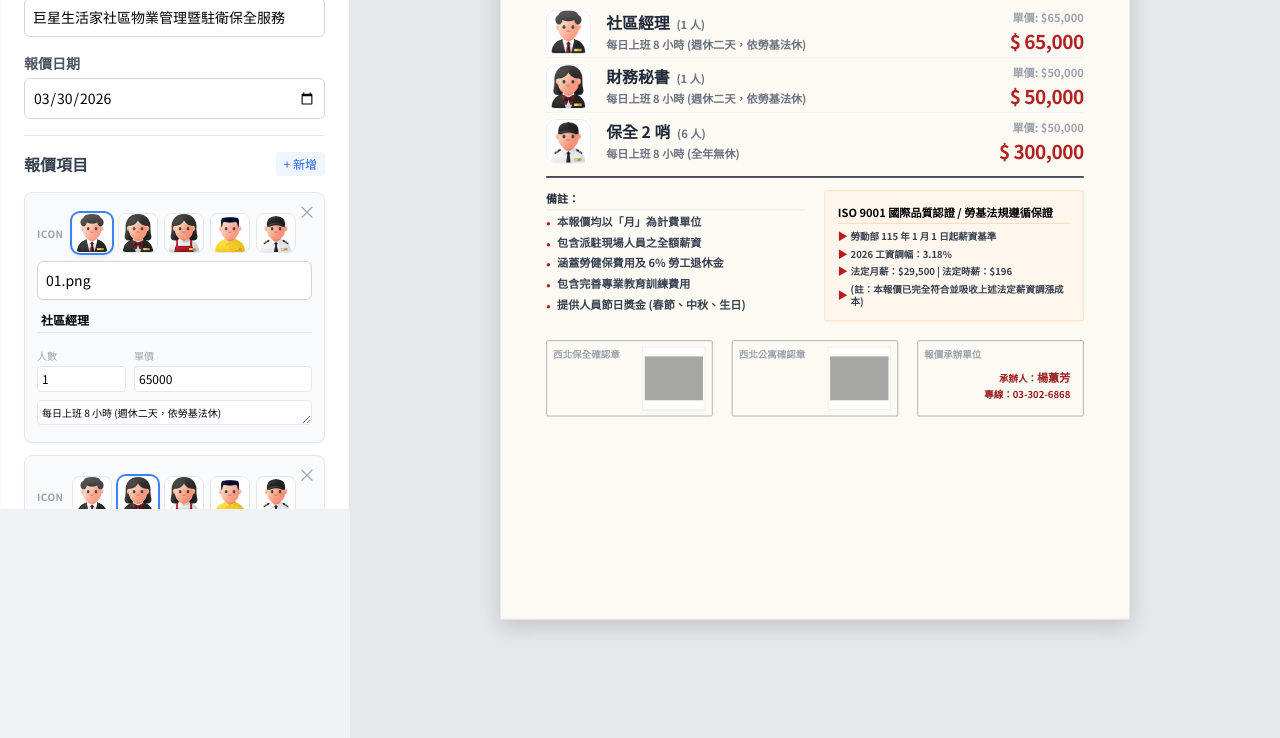
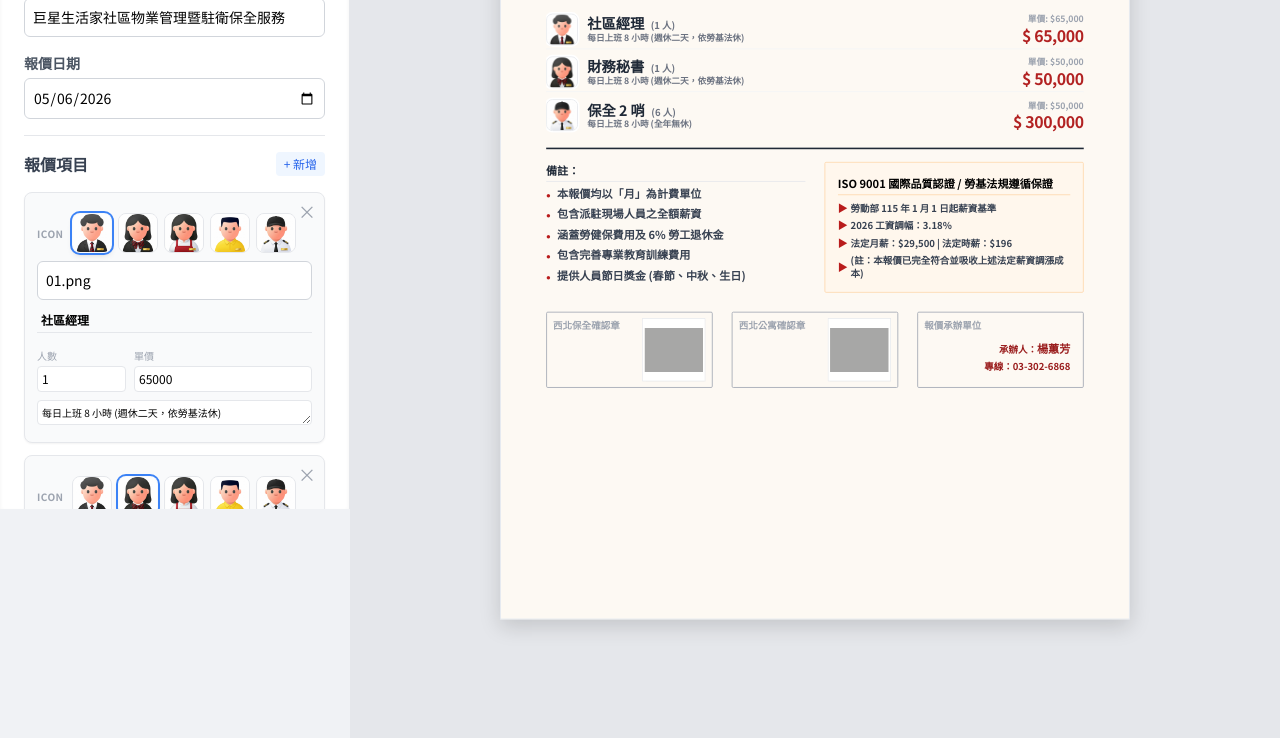
Before and after one commit to nwtaiwan/quotation, a plain HTML site: page index.html in a window 1280 px wide. Shown: the part 362-1100 px from the top of the page. Drawn offline with nearby package versions, Linux system fonts and the light colour scheme; grey boxes are pictures that could not be loaded.

Commit message:
Add files via upload

```diff
--- a/index.html
+++ b/index.html
@@ -340,7 +340,7 @@
                 <!-- 主資訊欄位 -->
                 <div class="grid grid-cols-12 gap-4 border-b-2 border-gray-800 pt-0 pb-6 mb-4">
                     <div class="col-span-7 space-y-4">
-                        <p class="text-sm font-bold text-gray-600">日期：<span id="view-date" class="font-normal"></span></p>
+                        <p class="text-base font-bold text-gray-600">日期：<span id="view-date" class="font-normal"></span></p>
                         <p class="text-2xl font-bold">致：<span id="view-community" class="text-blue-700"></span></p>
                         <p class="text-base font-bold">標的：<span id="view-address" class="font-normal"></span></p>
                         <p class="text-base font-bold">服務：<span id="view-service" class="font-normal"></span></p>
@@ -408,6 +408,16 @@
     </div>
 
     <script>
+        // 獲取在地日期的 YYYY-MM-DD 格式
+        const getLocalDate = () => {
+            const now = new Date();
+            const year = now.getFullYear();
+            const month = String(now.getMonth() + 1).padStart(2, '0');
+            const day = String(now.getDate()).padStart(2, '0');
+            return `${year}-${month}-${day}`;
+        };
+        const today = getLocalDate();
+
         const availableIcons = [
             { label: "經理", icon: "01.png", color: "bg-blue-50" },
             { label: "秘書", icon: "02.png", color: "bg-purple-50" },
@@ -424,7 +434,7 @@
             community: "巨星生活家社區管理委員會",
             address: "桃園市八德區高城八街62號",
             service: "巨星生活家社區物業管理暨駐衛保全服務",
-            date: "2026-03-30",
+            date: today,
             contact: "楊蕙芳",
             phone: "03-302-6868",
             items: [
@@ -458,6 +468,11 @@
 
         // 初始化編輯器
         function initEditor() {
+            // 如果日期是舊的預設值或不存在，則更新為今天
+            if (!data.date || data.date === "2026-03-30") {
+                data.date = today;
+            }
+
             document.getElementById('edit-logo-url').value = data.logoUrl || "";
             document.getElementById('edit-community').value = data.community;
             document.getElementById('edit-address').value = data.address;
@@ -770,23 +785,23 @@
                 subtotal += lineTotal;
 
                 const div = document.createElement('div');
-                div.className = "flex items-center justify-between border-b py-1 border-gray-100 last:border-b-0 last:pb-0";
+                div.className = "flex items-center justify-between border-b border-gray-100 last:border-b-0 last:pb-0 h-[50px] overflow-hidden";
 
                 const iconTransform = data.iconPos ? `translate(${data.iconPos.x}px, ${data.iconPos.y}px)` : '';
 
                 div.innerHTML = `
-                    <div class="flex items-center gap-5">
-                         <div class="w-14 h-14 bg-gray-50 rounded-xl flex items-center justify-center overflow-hidden shadow-sm border border-gray-200 ring-2 ring-white flex-shrink-0" style="transform: ${iconTransform}">
+                    <div class="flex items-center gap-3">
+                         <div class="w-[40px] h-[40px] bg-gray-50 rounded-lg flex items-center justify-center overflow-hidden shadow-sm border border-gray-200 ring-2 ring-white flex-shrink-0" style="transform: ${iconTransform}">
                             <img src="${item.icon || 'https://api.dicebear.com/7.x/avataaars/svg?seed=default'}" class="w-full h-full object-cover">
                          </div>
                          <div class="flex-1 min-w-0">
-                            <div class="text-xl font-black text-gray-800 break-words">${item.role} <span class="text-sm font-bold text-gray-500 ml-1">(${item.count} 人)</span></div>
-                            <div class="text-sm font-bold text-gray-500 mt-0.5 break-words leading-relaxed">${item.desc}</div>
+                            <div class="text-lg font-black text-gray-800 break-words leading-tight">${item.role} <span class="text-xs font-bold text-gray-500 ml-1">(${item.count} 人)</span></div>
+                            <div class="text-[11px] font-bold text-gray-500 break-words leading-tight">${item.desc}</div>
                          </div>
                     </div>
                     <div class="text-right flex-shrink-0 ml-4">
-                        <span class="text-sm font-bold text-gray-400 block mb-1">單價: $${item.price.toLocaleString()}</span>
-                        <span class="text-2xl font-black price-text tracking-tight">$ ${lineTotal.toLocaleString()}</span>
+                        <span class="text-[11px] font-bold text-gray-400 block">單價: $${item.price.toLocaleString()}</span>
+                        <span class="text-xl font-black price-text tracking-tight leading-tight">$ ${lineTotal.toLocaleString()}</span>
                     </div>
                 `;
                 itemList.appendChild(div);
```
